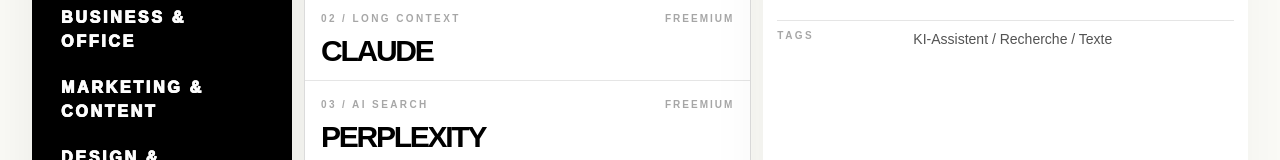
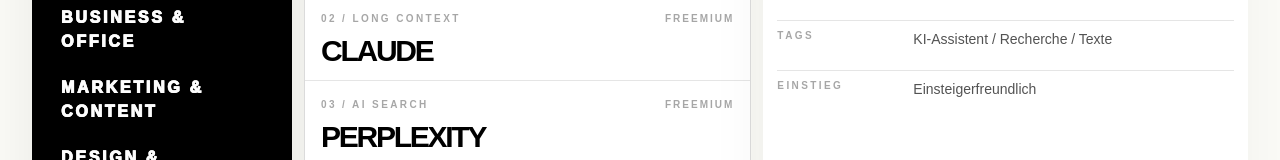
Before and after one commit to Epsilon148/aipages, a Next.js app: page / in a window 1280 px wide. Shown: the part 971-1131 px from the top of the page. Built offline with nearby package versions, Linux system fonts and the light colour scheme.

Commit message:
Show beginner friendly status

```diff
--- a/app/page.tsx
+++ b/app/page.tsx
@@ -3,6 +3,7 @@
 import { useMemo, useState } from "react";
 import AIHeroNetwork from "@/components/AIHeroNetwork";
 import ThemeToggle from "@/components/ThemeToggle";
+import { beginnerFriendlyToolSlugs } from "@/data/beginner-friendly";
 import { bundles } from "@/data/bundles";
 import { categories } from "@/data/categories";
 import { newcomerToolSlugs } from "@/data/newcomers";
@@ -389,6 +390,14 @@ export default function Home() {
                   <Info label="Preis" value={activeTool.pricing} />
                   <Info label="Zielgruppe" value={activeTool.audience} />
                   <Info label="Tags" value={activeTool.tags.join(" / ")} />
+                  <Info
+                    label="Einstieg"
+                    value={
+                      beginnerFriendlyToolSlugs.includes(activeTool.slug)
+                        ? "Einsteigerfreundlich"
+                        : "Eher für Fortgeschrittene"
+                    }
+                  />
                 </div>
 
                 <div className="mt-7 flex flex-wrap gap-3 lg:mt-auto lg:pt-5">
```
